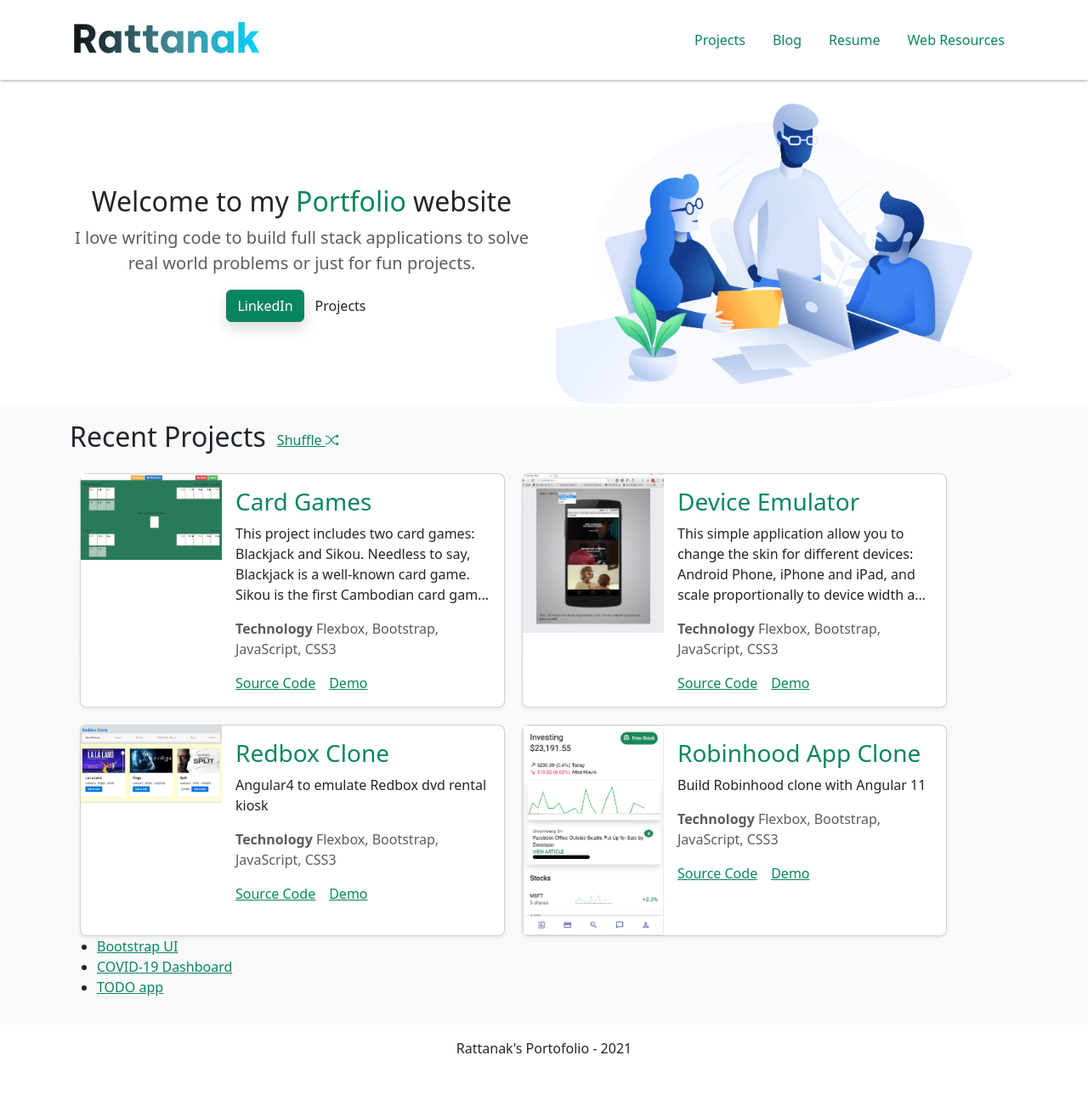
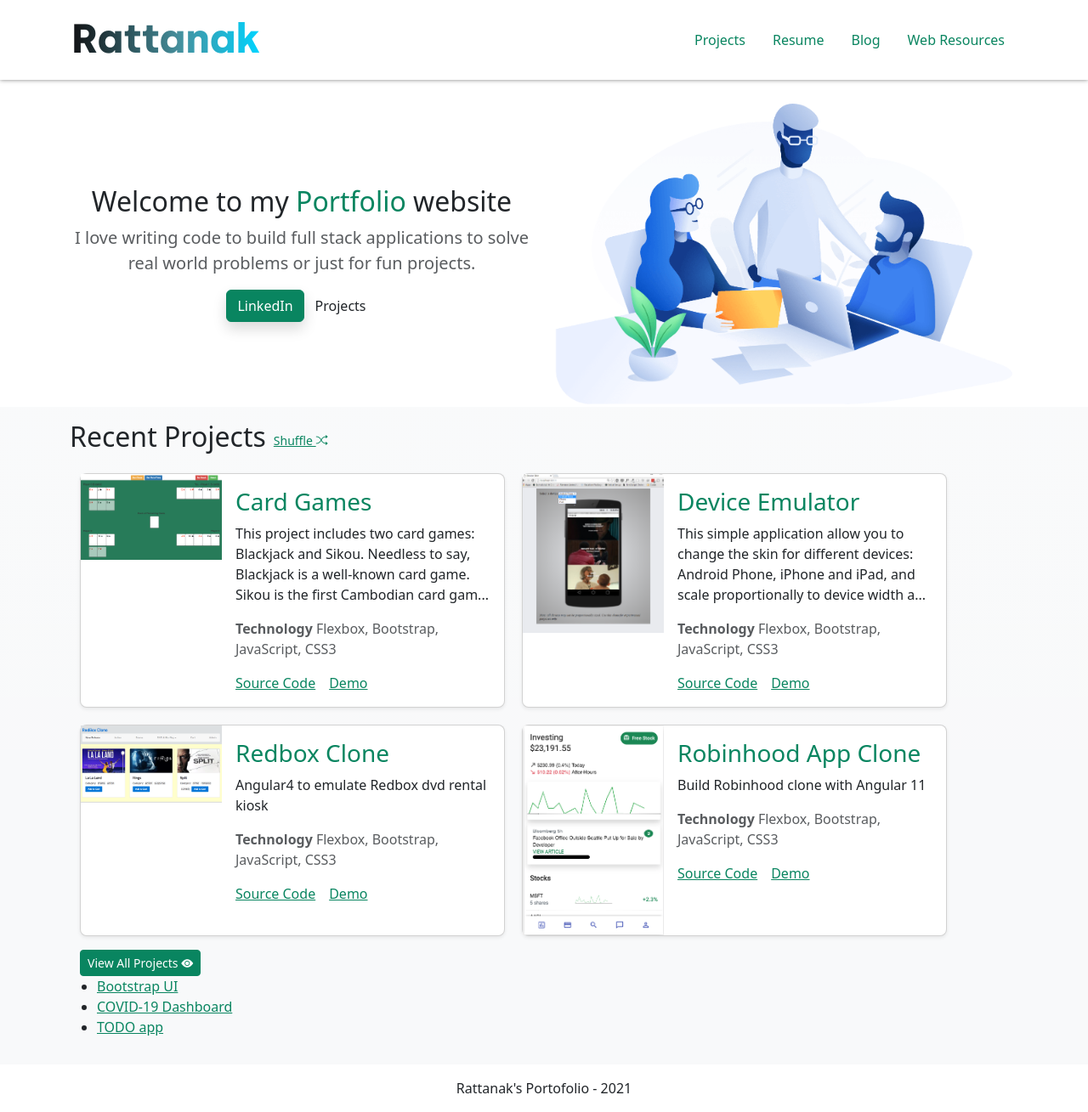
Before and after one commit to rattanakchea/rattanakchea.github.io, an Angular app: page / in a window 1280 px wide. Shown: the whole page at 85% size. Before the commit the page ends 1262 px from the top, so only its background shows below. Built offline with nearby package versions, Linux system fonts and the light colour scheme.

Commit message:
shuffle project, view all projects

```diff
--- a/src/app/core/components/common/navigation/navigation.component.html
+++ b/src/app/core/components/common/navigation/navigation.component.html
@@ -11,14 +11,13 @@
           <a class="nav-link" routerLink="/projects">Projects</a>
         </li>
         <li class="nav-item" role="presentation">
-          <a class="nav-link" href="/bootstrap">Blog</a>
+          <a class="nav-link" routerLink="/resume">Resume</a>
         </li>
         <li class="nav-item" role="presentation">
-          <a class="nav-link" routerLink="/resume">Resume</a>
+          <a class="nav-link" href="/blog">Blog</a>
         </li>
-
         <li class="nav-item" role="presentation">
-          <a class="nav-link" href="/bootstrap">Web Resources</a>
+          <a class="nav-link" href="/resource">Web Resources</a>
         </li>
       </ul>
     </div>
--- a/src/app/core/components/homepage/homepage.component.html
+++ b/src/app/core/components/homepage/homepage.component.html
@@ -9,11 +9,20 @@
             <h2>
                 Recent Projects
             </h2>
-            <button type="button" class="btn btn-link" (click)="shuffleProjects()">Shuffle <i class="bi bi-shuffle"></i></button>
+            <button type="button" class="btn btn-link btn-sm" (click)="shuffleProjects()">Shuffle <i
+                    class="bi bi-shuffle"></i></button>
         </div>
 
         <div class="container">
             <app-projects-list [projects]="projects"></app-projects-list>
+
+
+            <div class="mt-3">
+                <button type="button" class="btn btn-primary btn-sm" routerLink="/projects">View All Projects <i
+                        class="bi bi-eye-fill"></i></button>
+            </div>
+
+
         </div>
 
         <ul>
```
